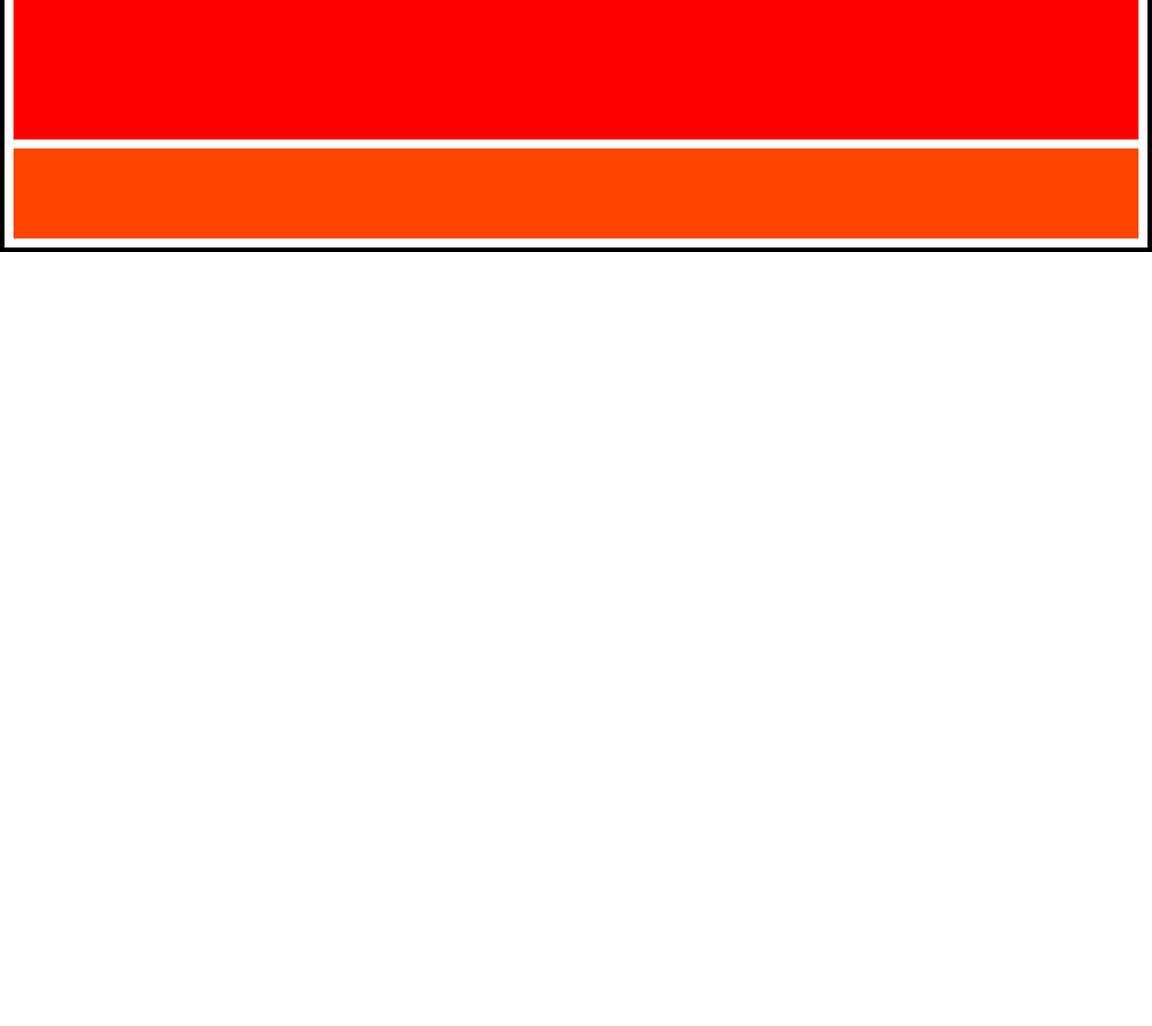
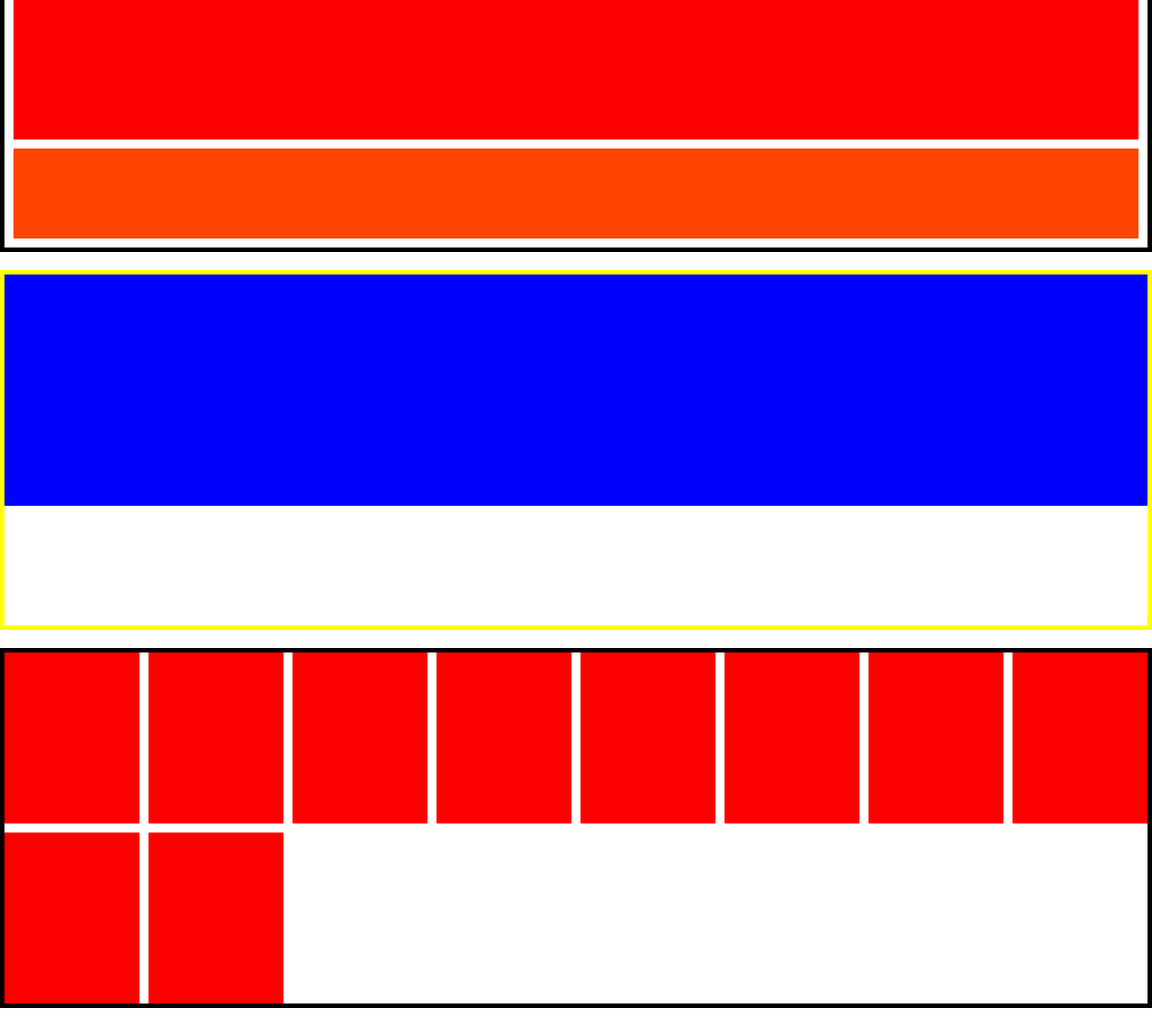
Before and after one commit to Christiano0407/MovieAPI, a website: page cssGrid/gridThree/gridThree.html in a window 1280 px wide. Shown: the part 3090-4230 px from the top of the page at 90% size. Before the commit the page ends 3390 px from the top, so only its background shows below. Drawn offline with Linux system fonts and the light colour scheme.

Commit message:
grid-seven

```diff
--- a/cssGrid/gridThree/gridThCSS.css
+++ b/cssGrid/gridThree/gridThCSS.css
@@ -204,3 +204,43 @@ body {
   background: orangered;
   height: 100px;
 }
+
+/* = Section SIX = */
+.conteinerSix {
+  width: 100%;
+  margin: 2rem auto;
+  height: 50vh;
+  border: 5px solid yellow;
+}
+.six {
+  display: grid;
+  grid-template-columns: repeat(12, 1fr);
+  grid-template-rows: repeat(3, 1fr);
+  gap: 1rem;
+  width: 100%;
+  height: 100%;
+}
+.sixPlus {
+  grid-column: 1 / 13;
+  grid-row: 1 / 3;
+  background-color: blue;
+}
+
+/* = Section Seven = */
+.conteinerSeven {
+  width: 100%;
+  margin: 2rem auto;
+  height: 50vh;
+  border: 5px solid black;
+}
+.seven {
+  display: grid;
+  grid-template-columns: repeat(auto-fit, minmax(150px, 1fr));
+  grid-auto-rows: 1fr;
+  gap: 1rem;
+  width: 100%;
+  height: 100%;
+}
+.sevenPlus {
+  background-color: red;
+}
--- a/cssGrid/gridThree/gridThree.html
+++ b/cssGrid/gridThree/gridThree.html
@@ -77,6 +77,29 @@
       </div>
     </div>
 
+    <!--Section Six-->
+    <div class="conteinerSix">
+      <div class="six">
+        <div class="sixPlus"></div>
+      </div>
+    </div>
+
+    <!--Section Seven-->
+    <div class="conteinerSeven">
+      <div class="seven">
+        <div class="sevenPlus"></div>
+        <div class="sevenPlus"></div>
+        <div class="sevenPlus"></div>
+        <div class="sevenPlus"></div>
+        <div class="sevenPlus"></div>
+        <div class="sevenPlus"></div>
+        <div class="sevenPlus"></div>
+        <div class="sevenPlus"></div>
+        <div class="sevenPlus"></div>
+        <div class="sevenPlus"></div>
+      </div>
+    </div>
+
     <script src="/gridThree/appGridTh.js"></script>
   </body>
 </html>
```
